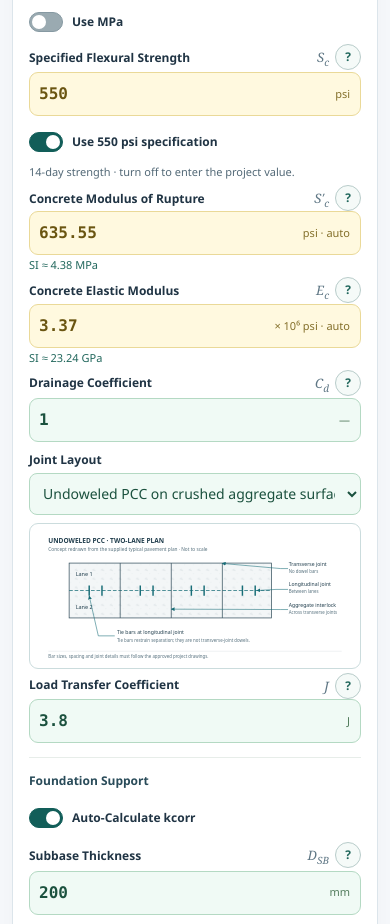
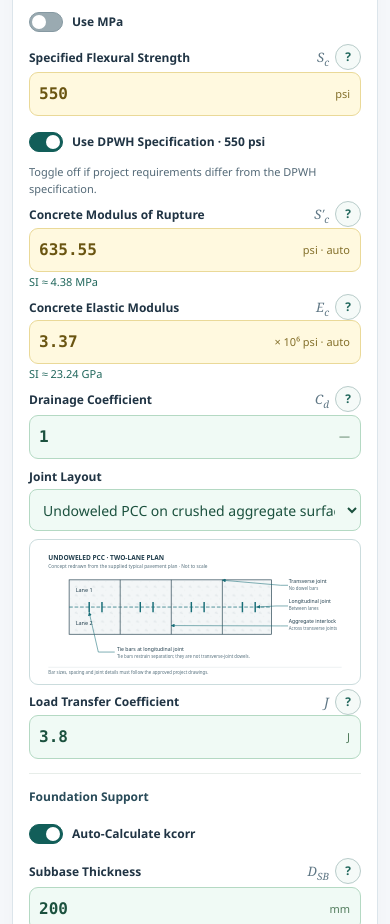
Before and after one commit to ljanre/hd-toolkit, a website: page src/index.html in a window 390 px wide. Shown: the part 1060-1984 px from the top of the page. Drawn offline with Linux system fonts and the light colour scheme.

Commit message:
Clarify DPWH strength toggle and project requirements

```diff
--- a/src/components/input-guide.js
+++ b/src/components/input-guide.js
@@ -15,7 +15,7 @@
     p0: ['Initial Serviceability', 'Serviceability index', 'Enter the adopted initial serviceability for the new pavement. It must exceed terminal serviceability and be no greater than 5.', 'DPWH Manual §1.4 gives 4.5 for rigid pavement. Serviceability Loss updates automatically when either serviceability input changes.'],
     dpsi: ['Serviceability Loss', 'Serviceability index · Automatic', 'Calculated as ΔPSI = p₀ − pₜ. Edit Initial Serviceability or Terminal Serviceability to update the loss.', 'For p₀ = 4.5 and pₜ = 2.5, the result is 2.00. This field is read only; initial must exceed terminal.'],
     fcMPa: ['Concrete Compressive Strength', 'psi (default) / MPa', 'Enter the project-specified f′c in psi, or enable Use MPa. Switching units converts the current value without changing the adopted strength. Convert f′c to psi using 145.038. Ec is calculated independently from compressive strength; specified flexural strength Sc is entered separately.', 'This is the editable concrete strength input. Ec(psi) = 57,000√f′c(psi).'],
-    scSpecified: ['Specified Flexural Strength', 'psi', 'Use the worksheet’s 550 psi 14-day construction specification, or turn the toggle off to enter the adopted project value.', 'Sc is independent of compressive strength f′c. S′c = Sc + |ZR| × (PS/100) × Sc. Confirm the strength and test age against the project specification.'],
+    scSpecified: ['Specified Flexural Strength', 'psi', 'Keep the toggle on for the DPWH 550 psi specification. Toggle off if project requirements differ, then enter the project-specified flexural strength.', 'Sc is independent of compressive strength f′c. S′c = Sc + |ZR| × (PS/100) × Sc. Confirm the strength and test age against the project specification.'],
     sc: ['Concrete Modulus of Rupture', 'psi · Automatic', 'Use Sc = 550 psi with the specification toggle on, or enter the project-specified flexural strength with it off. Use the magnitude of the pavement ZR to look up its lower-strength percentage PS from the same R–Z table. SDs = (PS/100) × Sc; S′c = Sc + |ZR| × SDs.', 'DPWH Manual §1.5 uses independent strength PS/z (example: 15% and 1.037). It does not establish a link to pavement reliability. This tool retains your requested coupling. Read only. Example: |ZR| = 1.282 gives PS = 10%; |ZR| = 1.645 gives PS = 5%. Intermediate values are interpolated. This follows the requested coupling of PS to pavement ZR; PS is not independently measured material variability.'],
     ecMillion: ['Concrete Elastic Modulus', 'Million psi · Automatic', 'The supplied procedure estimates Ec(psi) = 57,000√[f′c(MPa) × 145.038]. The field displays Ec divided by 1,000,000.', 'Read only. Update Concrete Compressive Strength to recalculate Ec.'],
     cd: ['Drainage Coefficient', 'Dimensionless', 'Select Cd from the rigid pavement drainage table using drainage quality and time near saturation.', 'DPWH Manual §1.7 (p.14) states Cd should not be lower than 1. Table 8 includes lower values for poor drainage; the manual calls for improving road elevation/drainage in such conditions. The general equation accepts positive Cd, so confirm this project requirement.'],
--- a/src/index.html
+++ b/src/index.html
@@ -139,7 +139,7 @@
                   <div class="entry auto" id="scSpecifiedEntry"><input id="scSpecified" type="number" min="0" step="any" value="550" readonly aria-describedby="scSpecifiedHelp"><span class="unit">psi</span></div>
                   <small id="scSpecifiedHelp">Project construction specification.</small>
                 </div>
-                <div class="concrete-spec-toggle"><label class="round-toggle" for="scStandard"><input id="scStandard" type="checkbox" role="switch" checked><span class="toggle-track" aria-hidden="true"></span>Use 550 psi specification</label><small>14-day strength · turn off to enter the project value.</small></div>
+                <div class="concrete-spec-toggle"><label class="round-toggle" for="scStandard"><input id="scStandard" type="checkbox" role="switch" checked><span class="toggle-track" aria-hidden="true"></span>Use DPWH Specification · 550 psi</label><small>Toggle off if project requirements differ from the DPWH specification.</small></div>
                 <div class="field">
                   <label for="sc">Concrete Modulus of Rupture<span class="symbol">S′<sub>c</sub></span></label>
                   <div class="entry auto"><input id="sc" name="sc" type="number" readonly aria-describedby="scHelp" data-si-factor="0.006894757293168" data-si-unit="MPa"><span class="unit">psi · auto</span></div>
```
